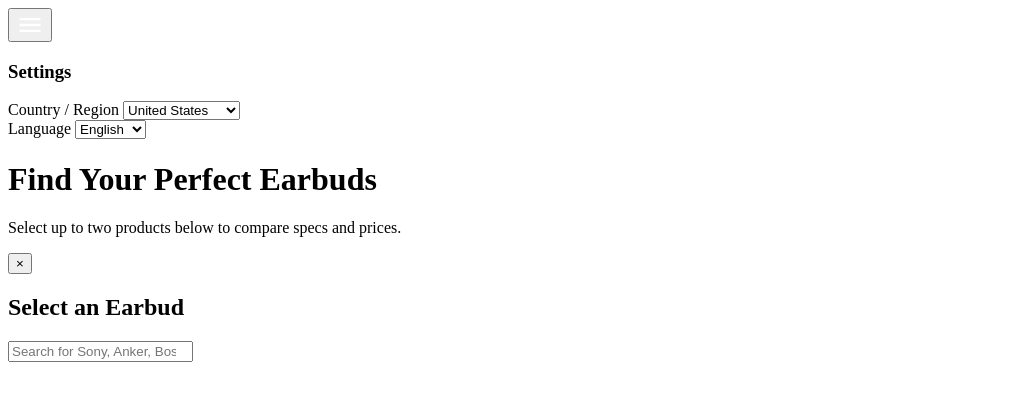
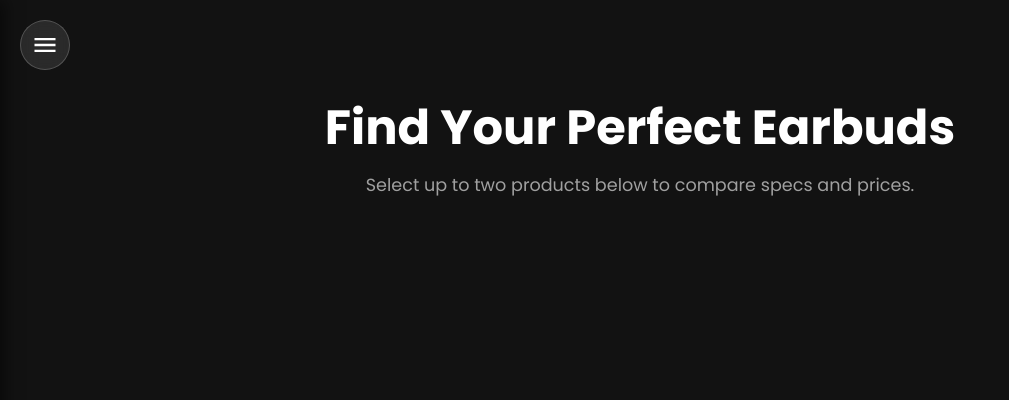
Before and after one commit to GamingWithAdam/Earbud-compare, a plain HTML site: page index.html in a window 1280 px wide. Shown: the whole page, without its empty margins (0-1009 px from the left). Drawn offline with Linux system fonts and the light colour scheme; a script that the page names is missing.

Commit message:
Add files via upload

```diff
--- a/index.html
+++ b/index.html
@@ -1,14 +1,29 @@
+<!DOCTYPE html>
+<html lang="en">
+<head>
+    <meta charset="UTF-8">
+    <meta name="viewport" content="width=device-width, initial-scale=1.0">
+    <title>Dynamic Earbud Comparator</title>
+
+    <!-- Google Font for a modern look -->
+    <link rel="preconnect" href="https://fonts.googleapis.com">
+    <link rel="preconnect" href="https://fonts.gstatic.com" crossorigin>
+    <link href="https://fonts.googleapis.com/css2?family=Poppins:wght@300;400;600;700&display=swap" rel="stylesheet">
+
+    <!-- THIS IS THE CRUCIAL LINK THAT WAS MISSING -->
+    <link rel="stylesheet" href="style.css">
+</head>
 <body>
 
     <!-- This div is the canvas for our particle background -->
     <div id="particles-js"></div>
 
-    <!-- NEW: Hamburger Menu Button (Top Left) -->
+    <!-- Hamburger Menu Button (Top Left) -->
     <button id="menu-toggle-button" class="menu-toggle">
         <svg xmlns="http://www.w3.org/2000/svg" viewBox="0 0 24 24" fill="white" width="28px" height="28px"><path d="M3 6h18v2H3V6zm0 5h18v2H3v-2zm0 5h18v2H3v-2z"/></svg>
     </button>
 
-    <!-- NEW: Settings Menu (Hidden by default) -->
+    <!-- Settings Menu (Hidden by default) -->
     <nav id="settings-menu" class="settings-menu">
         <h3 data-lang="settingsTitle">Settings</h3>
         <div class="setting-item">
@@ -53,6 +68,10 @@
         </div>
     </div>
 
+    <!-- The Particle.js library script -->
     <script src="https://cdn.jsdelivr.net/npm/tsparticles@1.43.1/tsparticles.min.js"></script>
+
+    <!-- Your application script -->
     <script src="app.js"></script>
 </body>
+</html>
```
